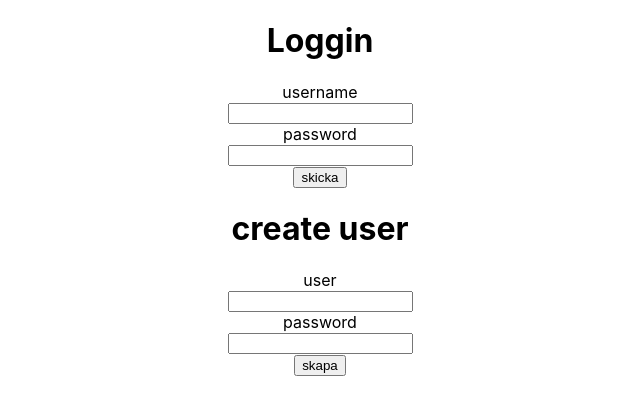
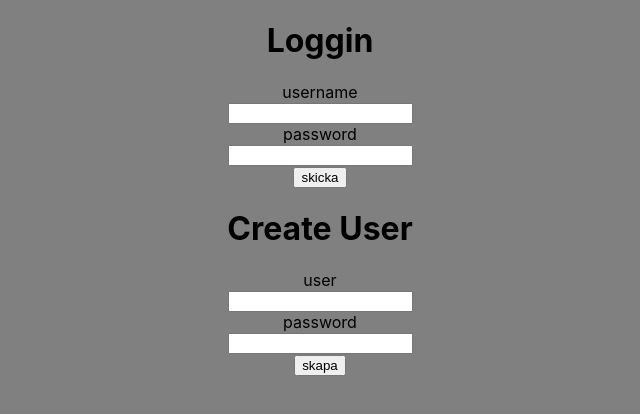
Before and after one commit to Adrijun/frontend-subscribe-newsletter, a React (Create React App) app: page / in a window 1280 px wide. Shown: the top 414 px of the page, without its empty margins (320-960 px from the left). Built offline with nearby package versions, Linux system fonts and the light colour scheme.

Commit message:
styled loggedin

```diff
--- a/src/App.tsx
+++ b/src/App.tsx
@@ -1,89 +1,122 @@
-import React, { ChangeEvent } from 'react';
-import './App.css';
-import { useState } from "react"
-import axios from 'axios';
+import React, { ChangeEvent } from "react";
+import "./App.css";
+import { useState } from "react";
+import axios from "axios";
+import { request, ServerResponse } from "http";
+import { Http2ServerRequest } from "http2";
 
 function App() {
-
   interface InewUser {
-    username: String,
-    password: String,
-    subscribe: boolean
+    username: String;
+    password: String;
+    subscribe: boolean;
   }
 
-  // const [username, setusername] = useState('');
-  // const [password, setpassword] = useState('');
-
-  // let handleSubmit = async () =>{
-  //   try{
-  //     let res = await fetch('http://localhost:3000/users/add', {
-  //       method: 'POST',
-  //       body: JSON.stringify({
-  //         username: username,
-  //         password: password,
-  //       }),
-  //     });
-  //     if (res.status === 200){
-  //       console.log('rätt');
-  //     } else {
-  //       console.log('fel');
-  //     }
-  //   } catch (err){
-  //     console.log(err);
-  //   }
-  // };
-
-  const [newUser, setNewUser] = useState<InewUser>({username:'', password:'', subscribe:false})
-
-  console.log(newUser);
+  const [newUser, setNewUser] = useState<InewUser>({
+    username: "",
+    password: "",
+    subscribe: false,
+  });
+  const [logginUser, setLoggin] = useState<InewUser>({
+    username: "",
+    password: "",
+    subscribe: false,
+  });
 
   // pushar till backend -> api
-  function sendToApi(){
-    axios.post<InewUser>('http://localhost:3000/users/add', newUser)
-    .then(res =>{
-      console.log(res, 'Rätt');
-    }).catch(err =>{
-      console.log(err, 'Fel');
+  function sendToApi() {
+    axios
+      .post<InewUser[]>("http://localhost:3000/users/add", newUser)
+      .then((res) => {
+        console.log(res, "Rätt");
+      })
+      .catch((err) => {
+        console.log(err, "Fel");
       });
   }
 
-  // använder oss av inputfällt
-function handleChange(e:ChangeEvent<HTMLSelectElement> | ChangeEvent<HTMLInputElement>){
-  let name:string = e.target.name;
+  // använder oss av inputfällt i create user
+  function handleChange(
+    e: ChangeEvent<HTMLSelectElement> | ChangeEvent<HTMLInputElement>
+  ) {
+    let name: string = e.target.name;
 
-  if(name == 'username' || name == 'password'){
-    setNewUser({...newUser, [name]: e.target.value});
-}
-  else{
-    console.log('Det blev fel');
+    if (name == "username" || name == "password") {
+      setNewUser({ ...newUser, [name]: e.target.value });
+    } else {
+      console.log("Det blev fel");
     }
   }
 
+  // loggin funktion
+
+  interface Iusers {
+    _id: string;
+    username: String;
+    password: String;
+    subscribe: boolean;
+  }
+
+  // testning av loggin (fungerar inte än)
+  const [error, setError] = useState(null);
+  const [username, setUserName] = useState("");
+  const [password, setPassword] = useState("");
+
+  const handleLoggin = () => {
+    axios
+      .post("http://localhost:3000/users/loggin", {
+        username: username,
+        password: password,
+      })
+      .then((response) => {
+        console.log("response", response);
+      })
+      .catch((error) => {
+        console.log("err", error);
+      });
+  };
+
   return (
     <div className="App">
-
       <h1>Loggin</h1>
-   <label htmlFor="username">username</label><br />
-   <input type="text" name='username' /><br />
-   <label htmlFor="password">password</label><br />
-   <input type="text" name='password' /><br />
-   <button>skicka</button><br />
-
-<h1>create user</h1>
 
       <form>
-   <label htmlFor="username">user</label><br />
-   <input type="text" name='username' onChange={handleChange}
+        <label htmlFor="username">username</label>
+        <br />
+        <input
+          type="text"
+          value={username}
+          onChange={(e) => setUserName(e.target.value)}
         />
         <br />
-   <label htmlFor="password">password</label><br />
-   <input type="text" name='password' onChange={handleChange}
+        <label htmlFor="password">password</label>
+        <br />
+        <input
+          type="text"
+          value={password}
+          onChange={(e) => setPassword(e.target.value)}
         />
+        <br />
+        <button onClick={handleLoggin}>skicka</button>
+        <br />
+
+        {error && <p className="error">{error}</p>}
+      </form>
+
+      <h1>Create User</h1>
+
+      <form>
+        <label htmlFor="username">user</label>
+        <br />
+        <input type="text" name="username" onChange={handleChange} />
+        <br />
+        <label htmlFor="password">password</label>
+        <br />
+        <input type="text" name="password" onChange={handleChange} />
         <br />
         <button onClick={sendToApi}>skapa</button>
       </form>
     </div>
-
   );
 }
 
--- /dev/null
+++ b/src/components/loggedin.css
@@ -0,0 +1,13 @@
+body {
+  background-color: gray;
+}
+section {
+  display: flex;
+  flex-direction: column;
+  align-items: center;
+}
+
+#checkbox {
+  width: 100px;
+  height: 100px;
+}
--- a/src/components/loggedin.tsx
+++ b/src/components/loggedin.tsx
@@ -1,7 +1,22 @@
+import { useState } from "react";
+import "./loggedin.css";
+
 export function LoggedIn() {
+  const [checked, setChecked] = useState(false);
+  console.log(checked);
+
   return (
     <>
-      <h1>HEJ!</h1>;
+      <section>
+        <h2>Du är inloggad!</h2>
+        <h3>Vill du prenumerera på vårat nyhetsbrev?</h3>
+        <input
+          type="checkbox"
+          id="checkbox"
+          defaultChecked={checked}
+          onChange={() => setChecked(!checked)}
+        />
+      </section>
     </>
   );
 }
```
Also changed, not shown: 1 other file (tests, documents, lock files or other folders). Lines whose indentation alone changed are shown as unchanged.
